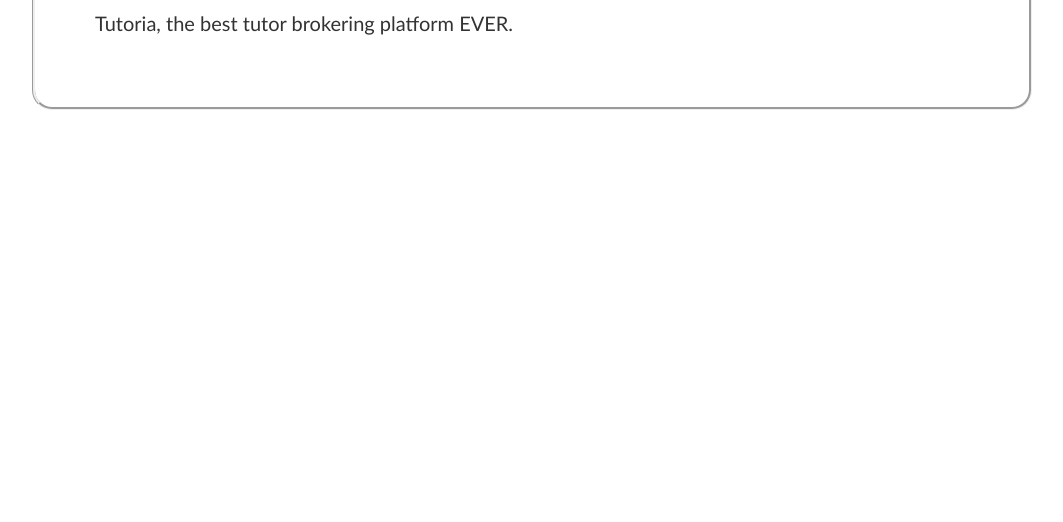
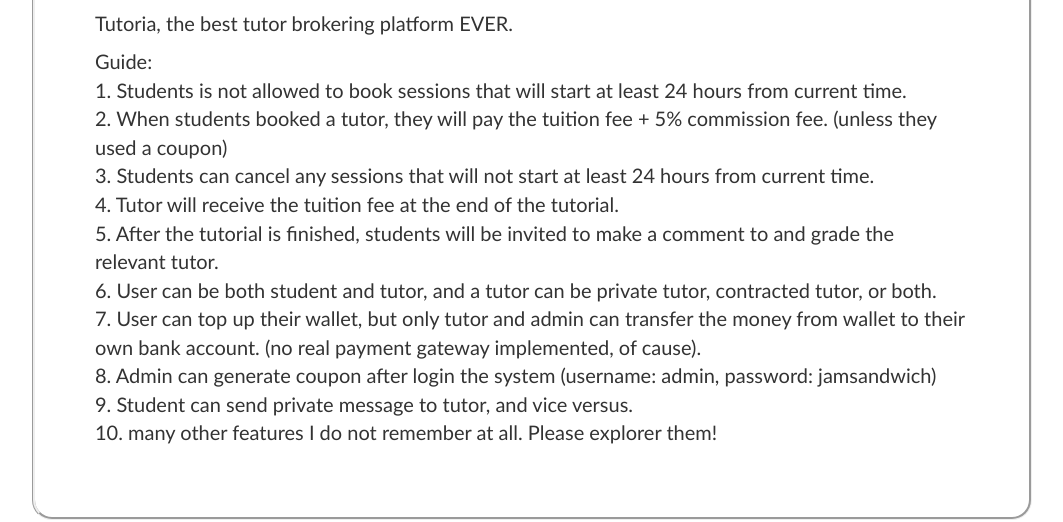
Before and after one commit to eric19960304/Tutoria, a Django app: page / in a window 1280 px wide. Shown: the part 279-801 px from the top of the page, without its empty margins (120-1183 px from the left). Before the commit the page ends 389 px from the top, so only its background shows below. Run offline with Django 3.2, Linux system fonts and the light colour scheme; some libraries are stand-ins or nearby versions.

Commit message:
Update homepage message

```diff
--- a/core/templates/homepage.html
+++ b/core/templates/homepage.html
@@ -7,6 +7,19 @@
 
     <h2>Welcome	{{user.profile.getUserFullName}}!</h2>
     <p>Tutoria, the best tutor brokering platform EVER.</p>
+    <p>
+        Guide:<br/>
+        1. Students is not allowed to book sessions that will start at least 24 hours from current time.<br/>
+        2. When students booked a tutor, they will pay the tuition fee + 5% commission fee. (unless they used a coupon)<br/>
+        3. Students can cancel any sessions that will not start at least 24 hours from current time.<br/>
+        4. Tutor will receive the tuition fee at the end of the tutorial.<br/>
+        5. After the tutorial is finished, students will be invited to make a comment to and grade the relevant tutor.<br/>
+        6. User can be both student and tutor, and a tutor can be private tutor, contracted tutor, or both.<br/>
+        7. User can top up their wallet, but only tutor and admin can transfer the money from wallet to their own bank account. (no real payment gateway implemented, of cause).<br/>
+        8. Admin can generate coupon after login the system (username: admin, password: jamsandwich)<br/>
+        9. Student can send private message to tutor, and vice versus.<br/>
+        10. many other features I do not remember at all. Please explorer them!<br/>
+    </p>
     {% if user.profile.isTutor %}
         {% ifnotequal user.profile.tutor.profileCompleteness "100" %}
             Your profile is not completed.<br/>
--- a/core/utility.py
+++ b/core/utility.py
@@ -66,7 +66,7 @@ def sendBookingNotification(s, credited_amount):
     if isPrivateTutor:
         student_msg += '\nSince you have booked a private tutor, '+\
                         'HKD '+amount+' has been deducted from your wallet. '+\
-                        'This amount will be refunded if you cancel the session at less 24 hour before the starting time of the session.\n'
+                        'This amount will be refunded if you cancel the session at least 24 hour before the starting time of the session.\n'
 
     s_n = Notification(profile = s.student.profile,title="Booking Notification", message = student_msg, date=now)
     s_n.save()
@@ -80,7 +80,7 @@ def sendBookingNotification(s, credited_amount):
 
     if isPrivateTutor:
         student_msg += 'HKD '+amount+' will be transer to your wallet, '+\
-                        'if the session has not been cancelled at less 24 hour before the starting time of the session.\n'
+                        'if the session has not been cancelled at least 24 hour before the starting time of the session.\n'
 
     t_n = Notification(profile = s.tutor.profile, title="Appointment Notification" , message = tutor_msg, date=now)
     t_n.save()
```
